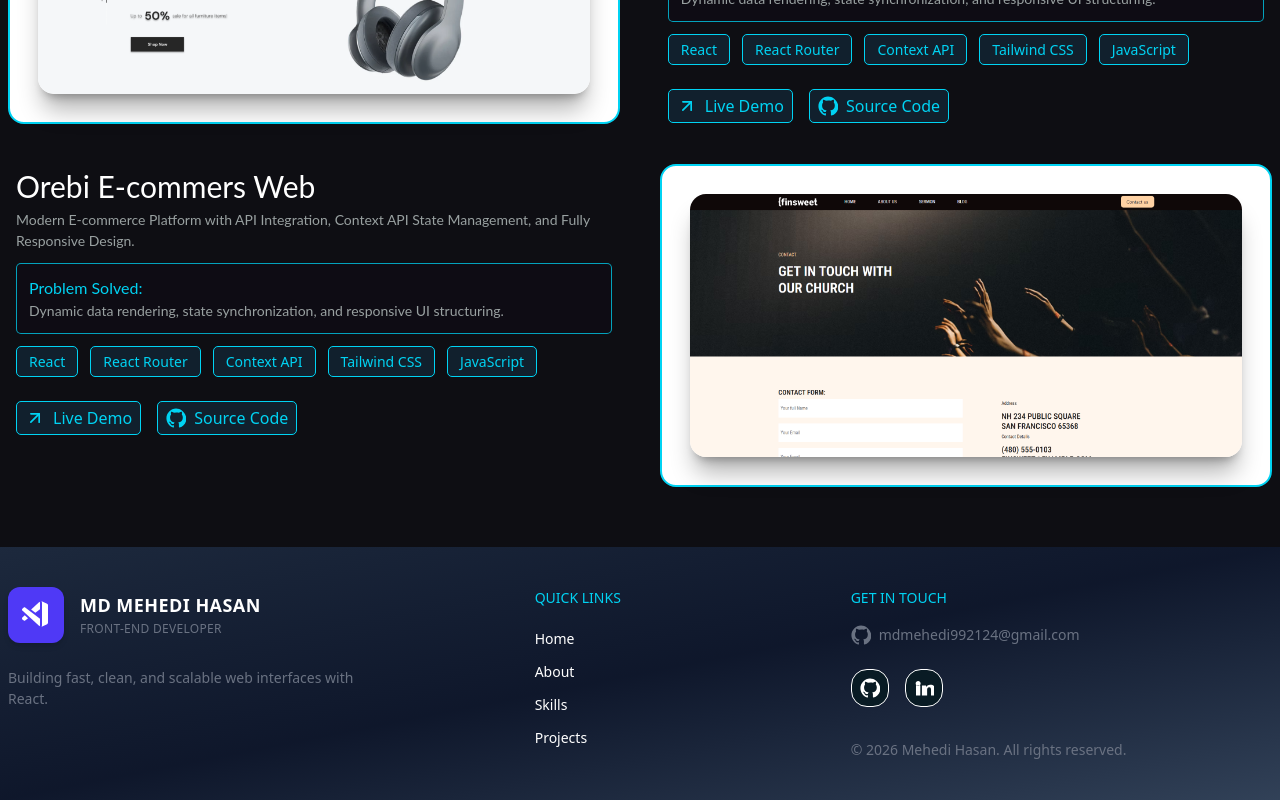
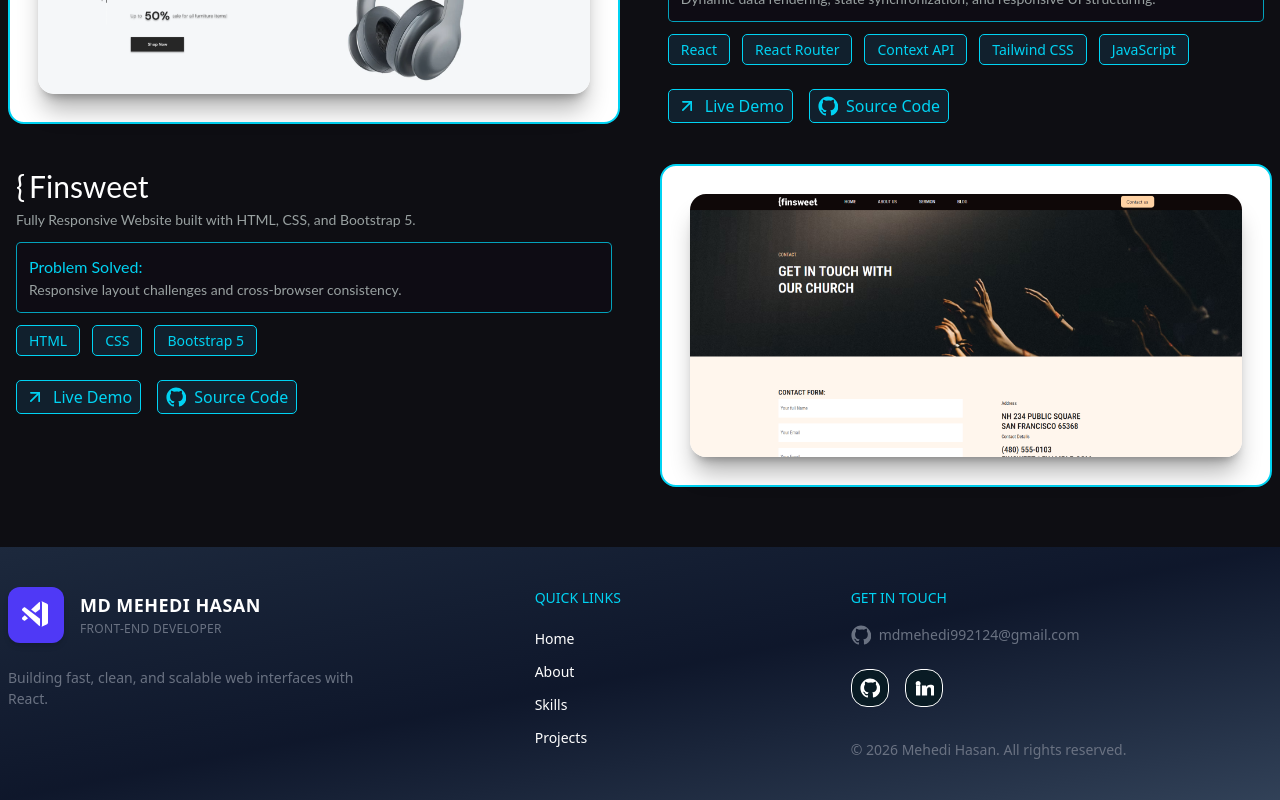
Before and after one commit to Mehedi43g/Portfolio-2026, a React (Vite) app: page / in a window 1280 px wide. Shown: the part 2703-3503 px from the top of the page. Built offline with nearby package versions, Linux system fonts and the light colour scheme.

Commit message:
projects 2nd web linked tittle added

```diff
--- a/src/Commponents/Projects.jsx
+++ b/src/Commponents/Projects.jsx
@@ -123,23 +123,24 @@ const [ref, visible] = ScrollReveal();
           </div>
         </div>
       </div>
+
+
       <div className="pt-10 flex flex-col md:flex-row gap-10">
          <div className="w-full md:w-6/12 px-2">
-          <h3 className='font-lato text-[30px] text-white'>Orebi E-commers Web</h3>
+          <h3 className='font-lato text-[30px] text-white'> <span className="pr-1">{"{"}</span>Finsweet</h3>
           <p className='font-lato text-[14px] text-[#99A1A1]'>
-            Modern E-commerce Platform with API Integration, Context API State Management,
-            and Fully Responsive Design.
+            Fully Responsive Website built with HTML, CSS, and Bootstrap 5.
           </p>
 
           <div className="border bg-[#0E0C14] border-[#00d3f3c0] mt-3 p-3 rounded-[5px]">
             <h4 className='text-[#00D3F3] text-[16px] font-lato'>Problem Solved:</h4>
             <p className='text-[#99A1A1] text-[14px] font-lato'>
-              Dynamic data rendering, state synchronization, and responsive UI structuring.
+               Responsive layout challenges and cross-browser consistency.
             </p>
           </div>
 
-          <ul className='flex flex-wrap pt-3 gap-3'>
-            {["React","React Router","Context API","Tailwind CSS","JavaScript"].map(t => (
+         <ul className='flex flex-wrap pt-3 gap-3'>
+            {["HTML","CSS","Bootstrap 5"].map(t => (
               <li key={t} className='text-[14px] border bg-[#11202D] px-3 py-1 text-[#00D3F3] rounded-[5px]'>
                 {t}
               </li>
@@ -184,7 +185,8 @@ const [ref, visible] = ScrollReveal();
           </div>
         </div>
         </div>
-      </div>
+
+    </div>
   </Container>
 </section>
 
```
